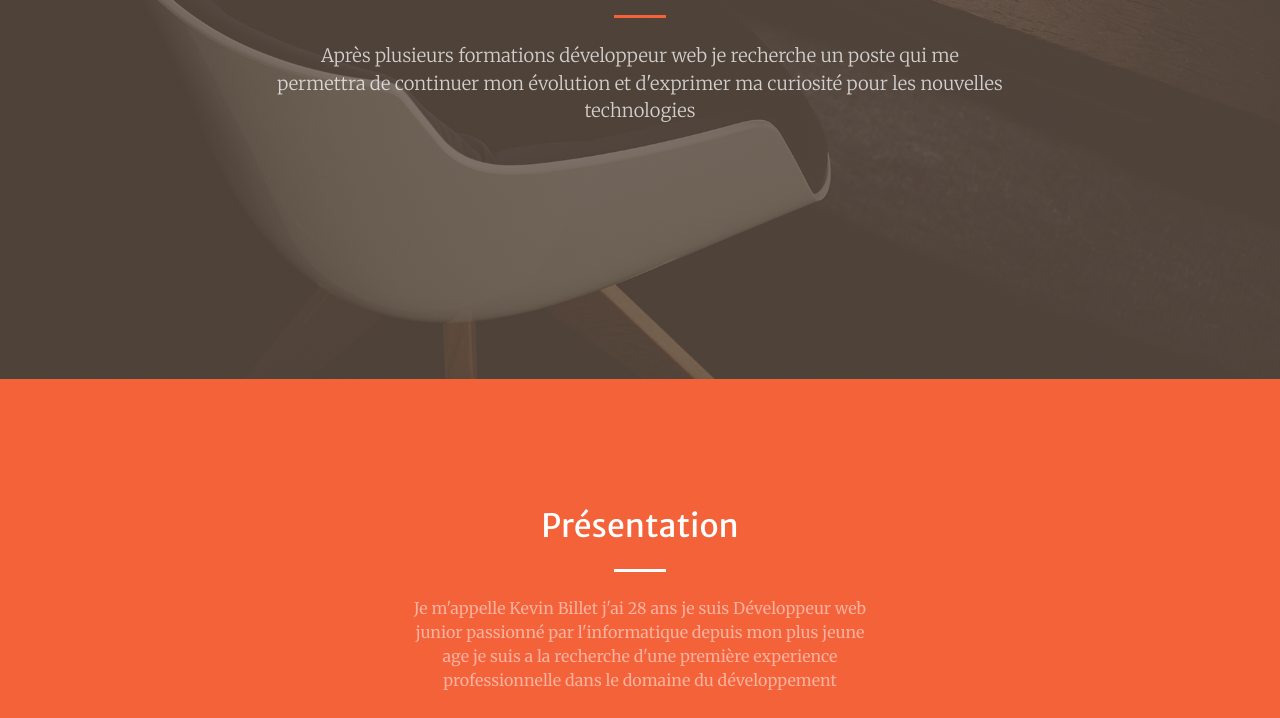
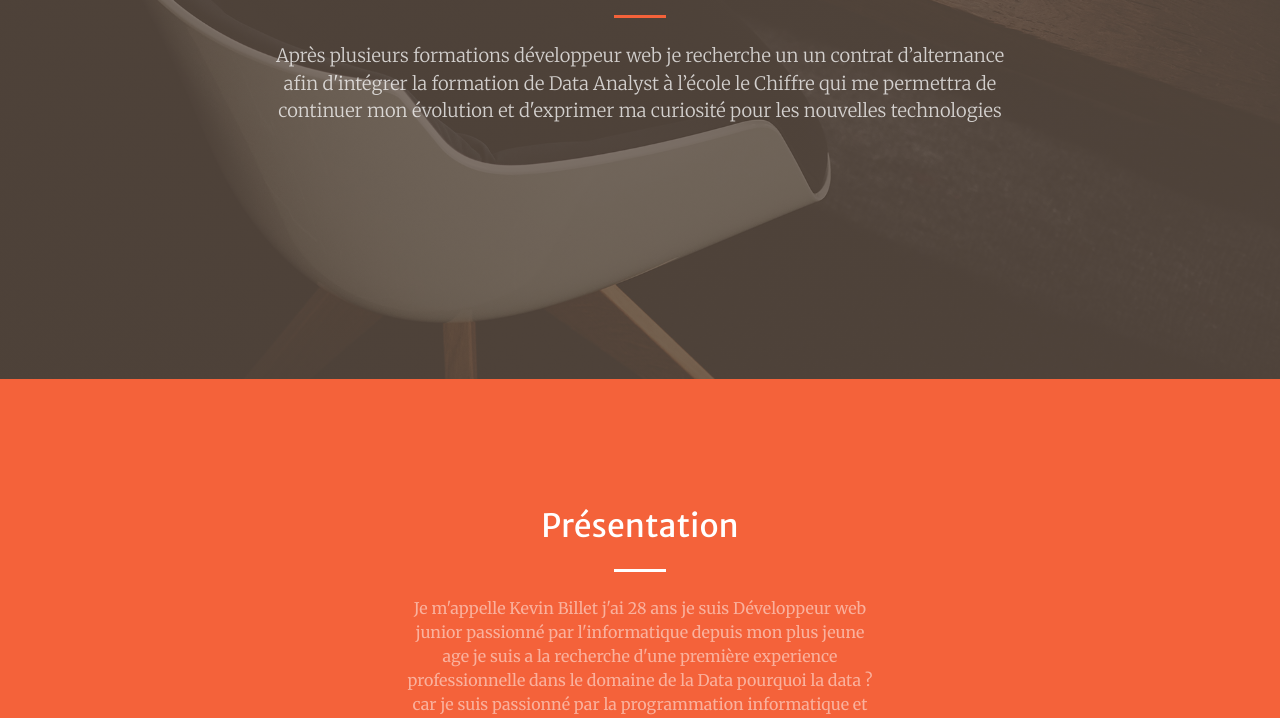
Before and after one commit to KevinB-a/portfolio, a website with bundled scripts: page index.html in a window 1280 px wide. Shown: the part 421-1139 px from the top of the page. Built offline with nearby package versions, Linux system fonts and the light colour scheme; files whose address does not match are found by name.

Commit message:
change some informations

```diff
--- a/index.html
+++ b/index.html
@@ -60,7 +60,8 @@
           <hr class="divider my-4">
         </div>
         <div class="col-lg-8 align-self-baseline">
-          <p class="text-white-75 font-weight-light mb-5">Après plusieurs formations développeur web je recherche un poste qui me permettra de continuer mon évolution et d'exprimer ma curiosité pour les nouvelles technologies </p>
+          <p class="text-white-75 font-weight-light mb-5">Après plusieurs formations développeur web je recherche un un contrat
+            d’alternance afin d'intégrer la formation de Data Analyst à l’école le Chiffre qui me permettra de continuer mon évolution et d'exprimer ma curiosité pour les nouvelles technologies </p>
         </div>
       </div>
     </div>
@@ -75,7 +76,9 @@
             <div class="col-lg-8 text-center">
               <h2 class="text-white mt-0">Présentation</h2>
               <hr class="divider light my-4">
-              <p class="text-white-50 mb-4">Je m'appelle Kevin Billet j'ai 28 ans je suis Développeur web junior passionné par l'informatique depuis mon plus jeune age je suis a la recherche d'une première experience professionnelle dans le domaine du développement</p>
+              <p class="text-white-50 mb-4">Je m'appelle Kevin Billet j'ai 28 ans je suis Développeur web junior passionné par l'informatique depuis mon plus jeune age je suis a la recherche d'une première experience professionnelle dans le domaine de la Data
+                pourquoi la data ? car je suis passionné par la programmation informatique et les maths. De plus c'est un domaine ou l'on ne s'ennuie pas car tout va tres vite et n est constamment mis au defi par les nouvelles avancées.
+              </p>
         </div>
       </div>
     </div>
```
